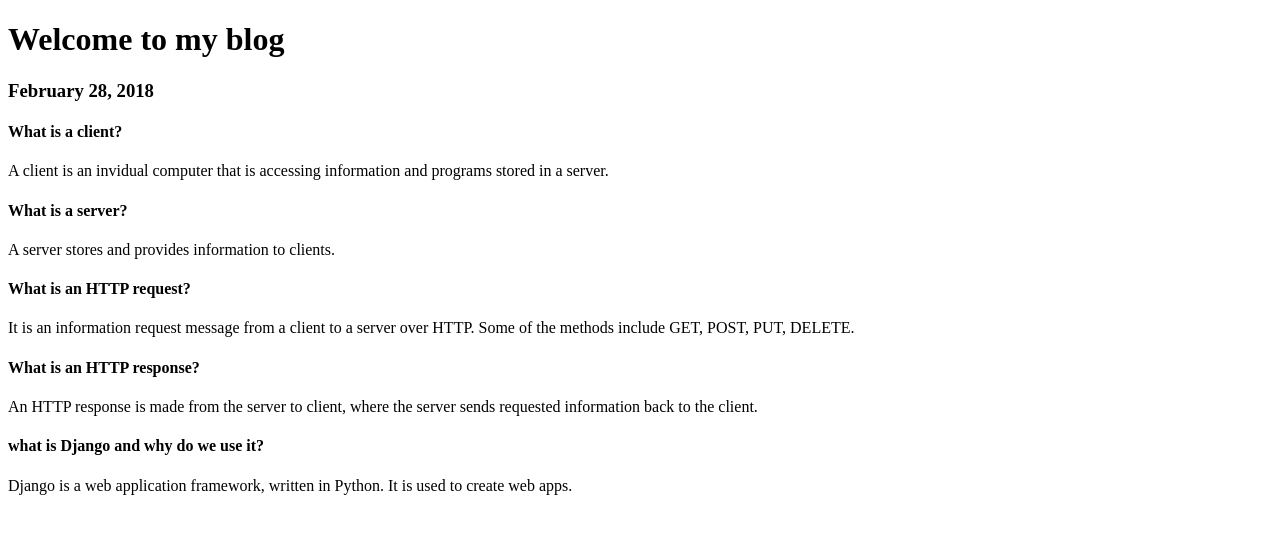
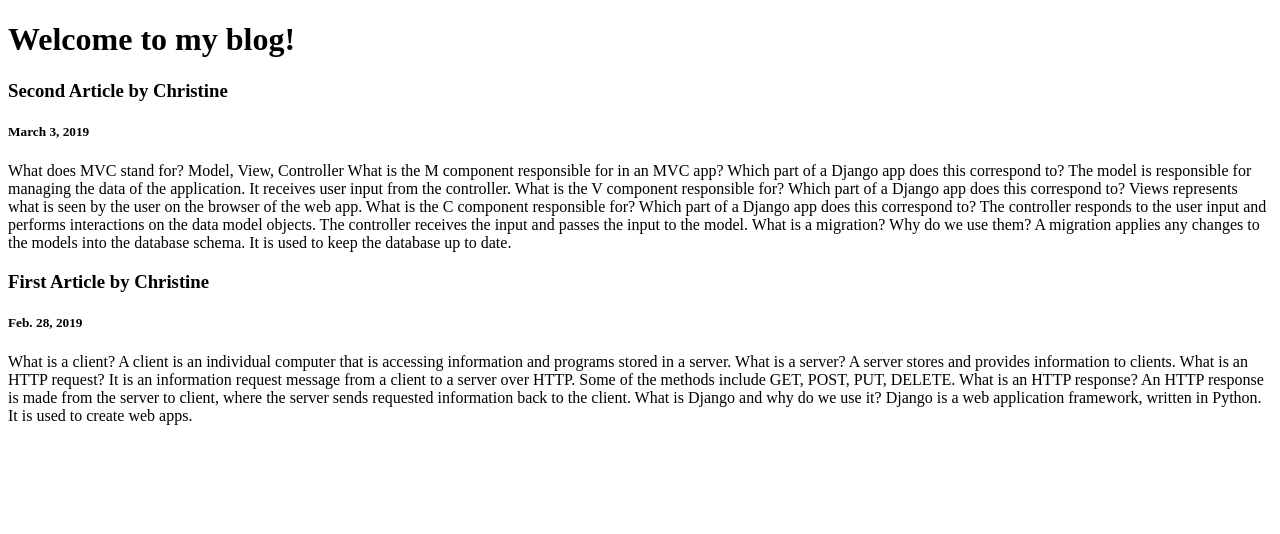
Before and after one commit to christinegithub/django_blog, a Django app: page /home/ in a window 1280 px wide. Shown: the top 534 px of the page. Run offline with Django 3.2, Linux system fonts and the light colour scheme; data comes from the database, SQL or seed files in the repository; both versions use the stored data as it was after the commit.

Commit message:
second article added

```diff
--- /dev/null
+++ b/blog/admin.py
@@ -0,0 +1,4 @@
+from django.contrib import admin
+from blog.models import Article
+
+admin.site.register(Article)
--- /dev/null
+++ b/blog/models.py
@@ -0,0 +1,11 @@
+from django.db import models
+
+class Article(models.Model):
+    title = models.CharField(max_length = 255)
+    body = models.TextField()
+    draft = models.BooleanField()
+    published_date = models.DateField()
+    author = models.CharField(max_length = 255)
+
+    def __str__(self):
+        return self.title + " by " + self.author
--- a/blog/templates/index.html
+++ b/blog/templates/index.html
@@ -5,25 +5,12 @@
     <title></title>
   </head>
   <body>
-    <h1>Welcome to my blog</h1>
-    <h3>February 28, 2018</h3>
-
-    <h4>What is a client?</h4>
-    <p>A client is an invidual computer that is accessing
-    information and programs stored in a server.</p>
-
-    <h4>What is a server?</h4>
-    <p>A server stores and provides information to clients.</p>
-
-    <h4>What is an HTTP request?</h4>
-    <p>It is an information request message from a client to a server over HTTP.
-    Some of the methods include GET, POST, PUT, DELETE.</p>
-
-    <h4>What is an HTTP response?</h4>
-    <p>An HTTP response is made from the server to client, where the server sends requested information back to the client.</p>
-
-    <h4>what is Django and why do we use it?</h4>
-    <p>Django is a web application framework, written in Python. It is used to create web apps.</p>
+    <h1> Welcome to my blog! <h1>
+    {% for article in articles %}
+      <h3> {{ article }} </h3>
+      <h5> {{ article.published_date }} </h5>
+      <p> {{ article.body }} </p>
+    {% endfor %}
 
   </body>
 </html>
--- a/blog/views.py
+++ b/blog/views.py
@@ -1,10 +1,13 @@
 from django.http import HttpResponse, HttpResponseRedirect
 from django.shortcuts import render
+from blog.models import Article
 
 
 def root(request):
     return HttpResponseRedirect('/home')
 
 def home_page(request):
-    response = render(request, 'index.html')
+    articles = Article.objects.filter(draft = False).order_by('-published_date').all()
+    context = {'articles': articles}
+    response = render(request, 'index.html', context)
     return HttpResponse(response)
```
Also changed, not shown: blog/migrations/0001_initial.py (added), blog/migrations/__init__.py (added), db.sqlite3.
